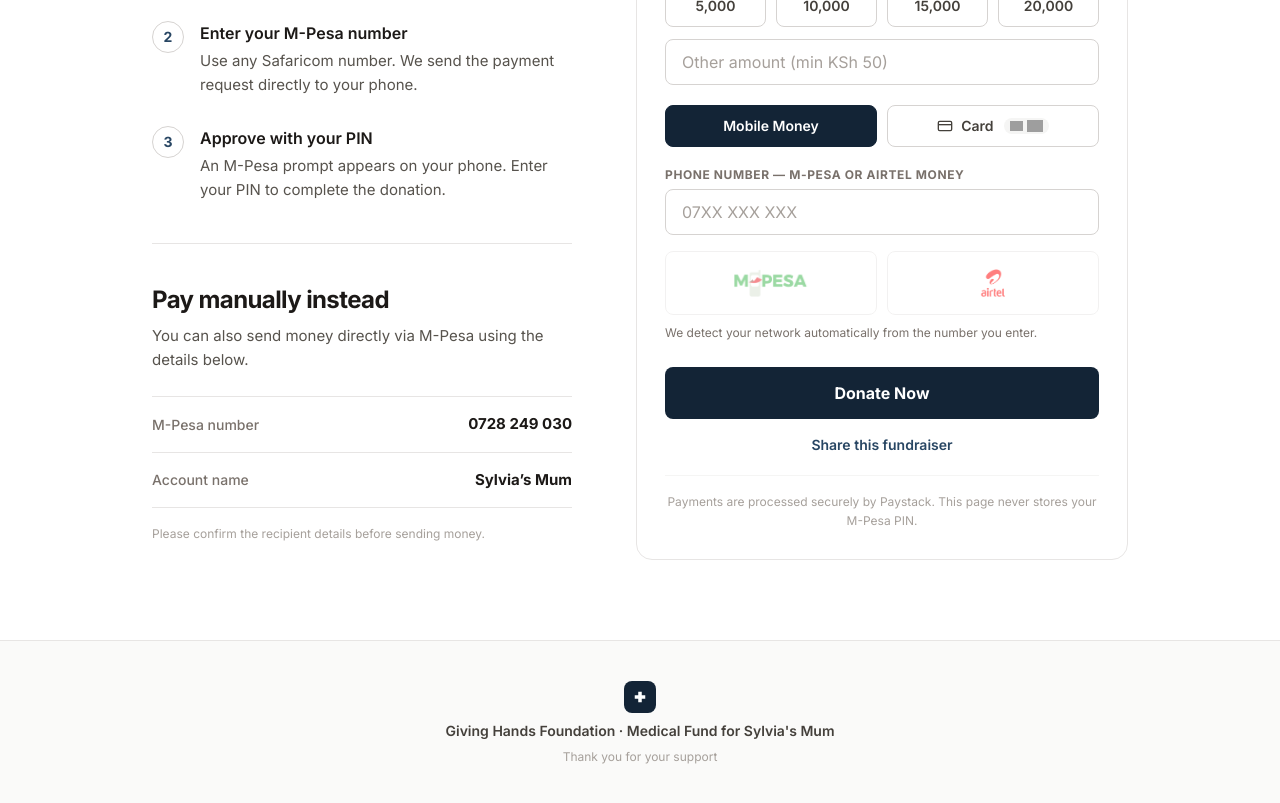
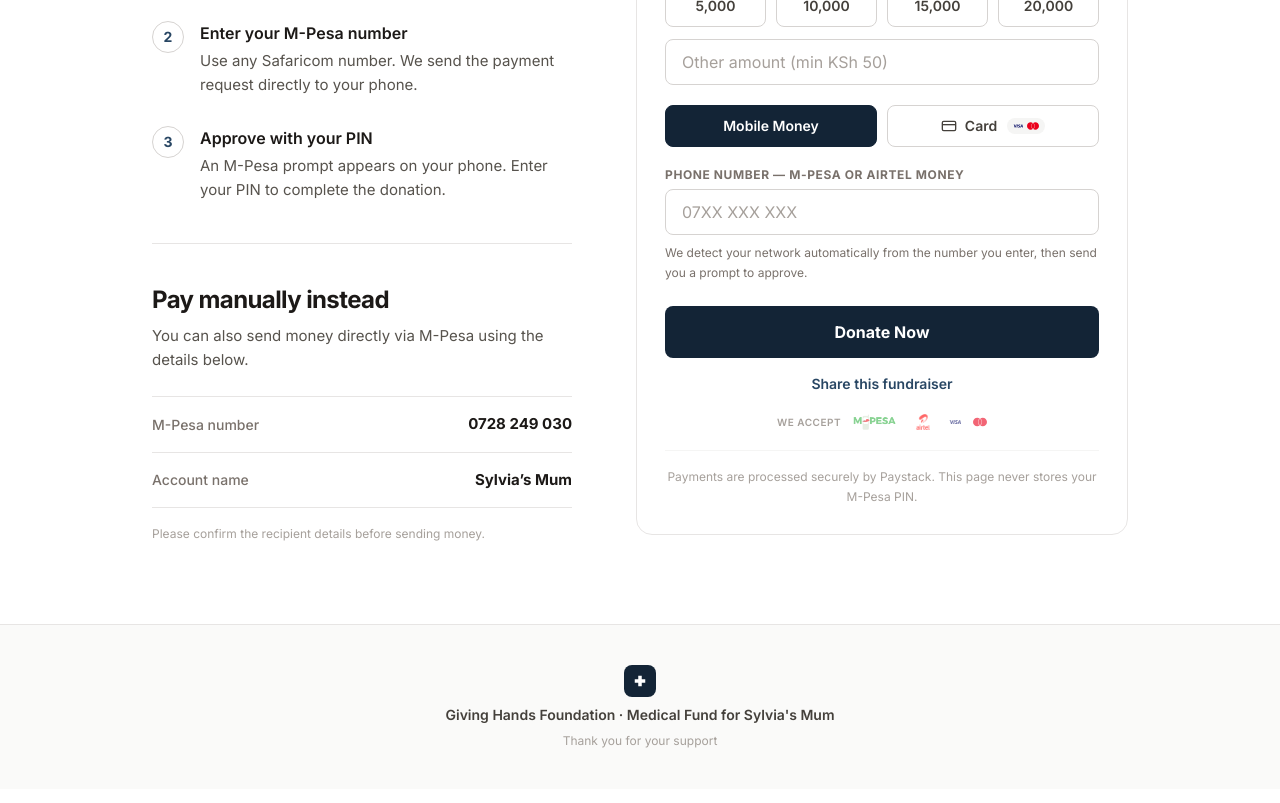
Before and after one commit to ibraahbrill-k/Giving-Hands-Foundation, a React (Vite) app: page / in a window 1280 px wide. Shown: the part 860-1663 px from the top of the page. Built offline with nearby package versions, Linux system fonts and the light colour scheme; no server answers; the database is empty; grey boxes are pictures that could not be loaded.

Commit message:
Local card logos, replace network tiles with subtle accepted-methods strip

```diff
--- a/src/App.tsx
+++ b/src/App.tsx
@@ -509,16 +509,8 @@ export default function App() {
                   </svg>
                   Card
                   <span className={`ml-0.5 flex items-center gap-1 rounded-full px-1.5 py-0.5 ${method === 'card' ? 'bg-white' : 'bg-stone-100'}`}>
-                    <img
-                      src="https://upload.wikimedia.org/wikipedia/commons/5/5e/Visa_Inc._logo.svg"
-                      alt="Visa"
-                      className="h-2.5 w-auto"
-                    />
-                    <img
-                      src="https://upload.wikimedia.org/wikipedia/commons/2/2a/Mastercard-logo.svg"
-                      alt="Mastercard"
-                      className="h-3 w-auto"
-                    />
+                    <img src="/images/visa.svg" alt="Visa" className="h-2.5 w-auto" />
+                    <img src="/images/mastercard.svg" alt="Mastercard" className="h-3 w-auto" />
                   </span>
                 </button>
               </div>
@@ -547,27 +539,12 @@ export default function App() {
                     )}
                   </div>
 
-                  {/* Network tiles */}
-                  <div className="mt-4 grid grid-cols-2 gap-2.5">
-                    {(['mpesa', 'airtel'] as const).map((net) => {
-                      const active = network === net;
-                      return (
-                        <div
-                          key={net}
-                          className={`flex h-16 items-center justify-center rounded-lg border bg-white transition-all ${
-                            active ? 'border-brand-900 ring-1 ring-brand-900' : 'border-stone-200 opacity-50'
-                          }`}
-                        >
-                          <NetworkIcon net={net} className="h-7 w-auto" />
-                        </div>
-                      );
-                    })}
-                  </div>
-                  <p className="mt-2 text-xs leading-relaxed text-stone-500">
-                    {network
-                      ? `Paying with ${network === 'mpesa' ? 'M-Pesa' : 'Airtel Money'} — approve the prompt on your phone to complete the donation.`
-                      : 'We detect your network automatically from the number you enter.'}
-                  </p>
+              {method === 'mobile' && (
+                <p className="mt-2 text-xs leading-relaxed text-stone-500">
+                  We detect your network automatically from the number you enter, then send you a
+                  prompt to approve.
+                </p>
+              )}
                 </>
               ) : (
                 <p className="mt-4 text-xs leading-relaxed text-stone-500">
@@ -632,6 +609,19 @@ export default function App() {
                 Share this fundraiser
               </button>
 
+              {/* Accepted methods — informational, below the action button */}
+              <div className="mt-5 flex items-center justify-center gap-3">
+                <span className="text-[10px] font-semibold uppercase tracking-wider text-stone-400">
+                  We accept
+                </span>
+                <span className="flex items-center gap-3 opacity-60">
+                  <img src="/images/mpesa.png" alt="M-Pesa" className="h-4 w-auto" />
+                  <img src="/images/airtel.png" alt="Airtel Money" className="h-4 w-auto" onError={(e) => { (e.target as HTMLImageElement).style.display = 'none'; }} />
+                  <img src="/images/visa.svg" alt="Visa" className="h-3 w-auto" />
+                  <img src="/images/mastercard.svg" alt="Mastercard" className="h-3.5 w-auto" />
+                </span>
+              </div>
+
               <p className="mt-5 border-t border-stone-100 pt-4 text-center text-xs leading-relaxed text-stone-400">
                 Payments are processed securely by Paystack. This page never stores your M-Pesa PIN.
               </p>
```
Also changed, not shown: public/images/mastercard.svg (added), public/images/visa.svg (added).
